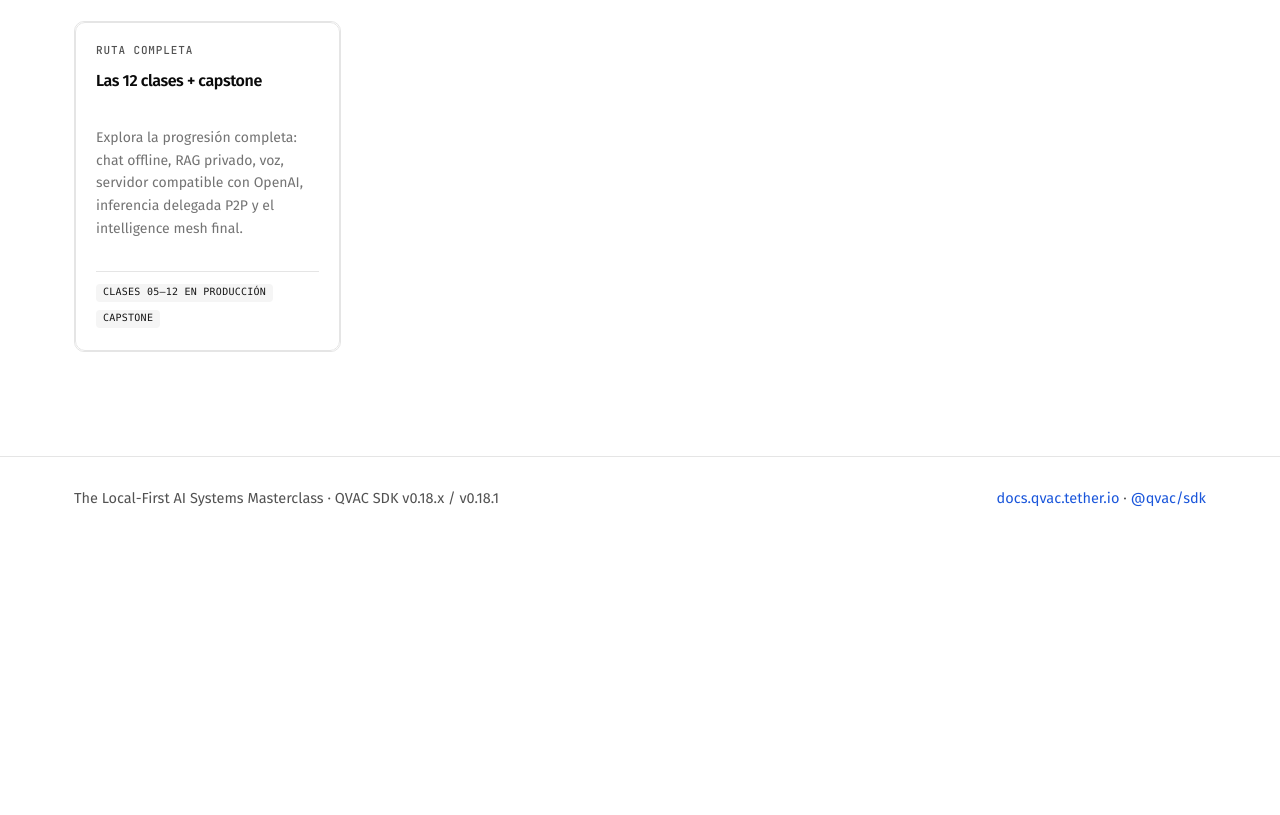
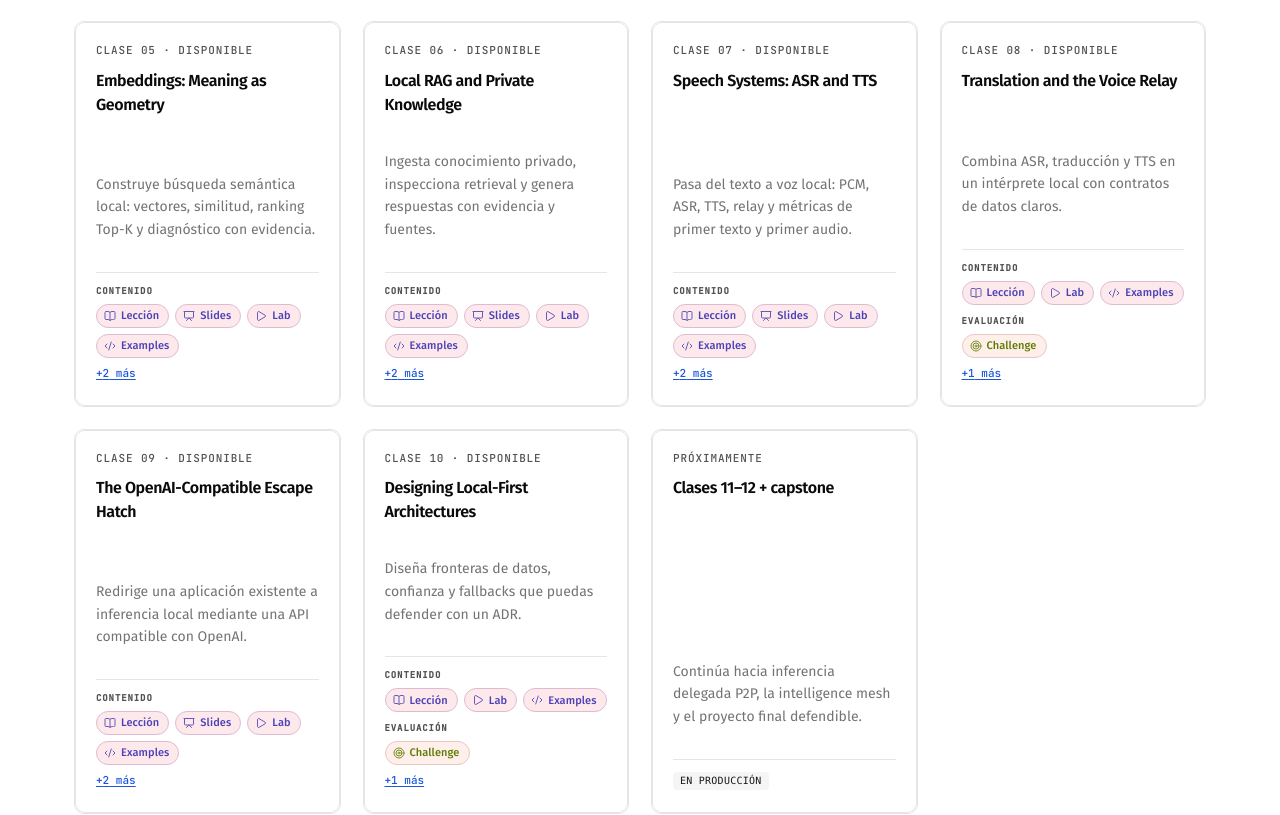
Before and after one commit to Abraham2106/QVAC-BootCamp, a React (Vite) app: page / in a window 1280 px wide. Shown: the part 1872-2687 px from the top of the page. Before the commit the page ends 2426 px from the top, so only its background shows below. Built offline with nearby package versions, Linux system fonts and the light colour scheme; a web font is replaced by a local one.

Commit message:
Update landing page for classes 1 through 10

```diff
--- a/src/pages/HomeDocs.jsx
+++ b/src/pages/HomeDocs.jsx
@@ -100,7 +100,7 @@ export default function HomeDocs() {
       <section className="section container" aria-labelledby="now-title">
         <Reveal>
           <h2 className="stitle" id="now-title">
-            Disponible ahora
+            10 clases disponibles ahora
           </h2>
         </Reveal>
         <div className="grid grid--3">
@@ -142,19 +142,66 @@ export default function HomeDocs() {
           />
           <ClassPreviewCard
             delay={240}
+            to="/class/05"
+            tag="Clase 05 · Disponible"
+            title="Embeddings: Meaning as Geometry"
+            body="Construye búsqueda semántica local: vectores, similitud, ranking Top-K y diagnóstico con evidencia."
+            artifactTags={['lesson', 'slides', 'lab', 'examples', 'challenge', 'checkpoint']}
+            isContinueTarget={continueHref === '/class/05'}
+          />
+          <ClassPreviewCard
+            delay={300}
+            to="/class/06"
+            tag="Clase 06 · Disponible"
+            title="Local RAG and Private Knowledge"
+            body="Ingesta conocimiento privado, inspecciona retrieval y genera respuestas con evidencia y fuentes."
+            artifactTags={['lesson', 'slides', 'lab', 'examples', 'challenge', 'checkpoint']}
+            isContinueTarget={continueHref === '/class/06'}
+          />
+          <ClassPreviewCard
+            delay={360}
+            to="/class/07"
+            tag="Clase 07 · Disponible"
+            title="Speech Systems: ASR and TTS"
+            body="Pasa del texto a voz local: PCM, ASR, TTS, relay y métricas de primer texto y primer audio."
+            artifactTags={['lesson', 'slides', 'lab', 'examples', 'challenge', 'checkpoint']}
+            isContinueTarget={continueHref === '/class/07'}
+          />
+          <ClassPreviewCard
+            delay={420}
+            to="/class/08"
+            tag="Clase 08 · Disponible"
+            title="Translation and the Voice Relay"
+            body="Combina ASR, traducción y TTS en un intérprete local con contratos de datos claros."
+            artifactTags={['lesson', 'lab', 'examples', 'challenge', 'checkpoint']}
+            isContinueTarget={continueHref === '/class/08'}
+          />
+          <ClassPreviewCard
+            delay={480}
+            to="/class/09"
+            tag="Clase 09 · Disponible"
+            title="The OpenAI-Compatible Escape Hatch"
+            body="Redirige una aplicación existente a inferencia local mediante una API compatible con OpenAI."
+            artifactTags={['lesson', 'slides', 'lab', 'examples', 'challenge', 'checkpoint']}
+            isContinueTarget={continueHref === '/class/09'}
+          />
+          <ClassPreviewCard
+            delay={540}
+            to="/class/10"
+            tag="Clase 10 · Disponible"
+            title="Designing Local-First Architectures"
+            body="Diseña fronteras de datos, confianza y fallbacks que puedas defender con un ADR."
+            artifactTags={['lesson', 'lab', 'examples', 'challenge', 'checkpoint']}
+            isContinueTarget={continueHref === '/class/10'}
+          />
+          <ClassPreviewCard
+            delay={600}
             to="/curriculum"
-            tag="Ruta completa"
-            title="Las 12 clases + capstone"
-            body="Explora la progresión completa: chat offline, RAG privado, voz, servidor compatible con OpenAI, inferencia delegada P2P y el intelligence mesh final."
+            tag="Próximamente"
+            title="Clases 11–12 + capstone"
+            body="Continúa hacia inferencia delegada P2P, la intelligence mesh y el proyecto final defendible."
             className="is-soon"
-            badges={[
-              <Badge key="soon1" soon>
-                clases 05–12 en producción
-              </Badge>,
-              <Badge key="soon2" soon>
-                capstone
-              </Badge>,
-            ]}
+            badges={[<Badge key="soon" soon>en producción</Badge>]}
           />
         </div>
       </section>
```
